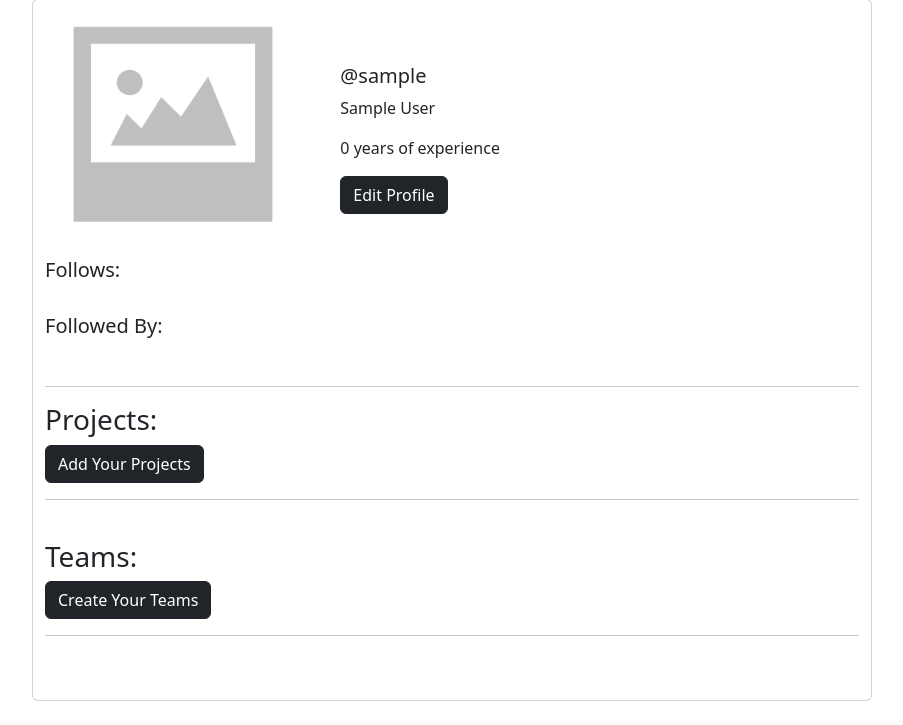
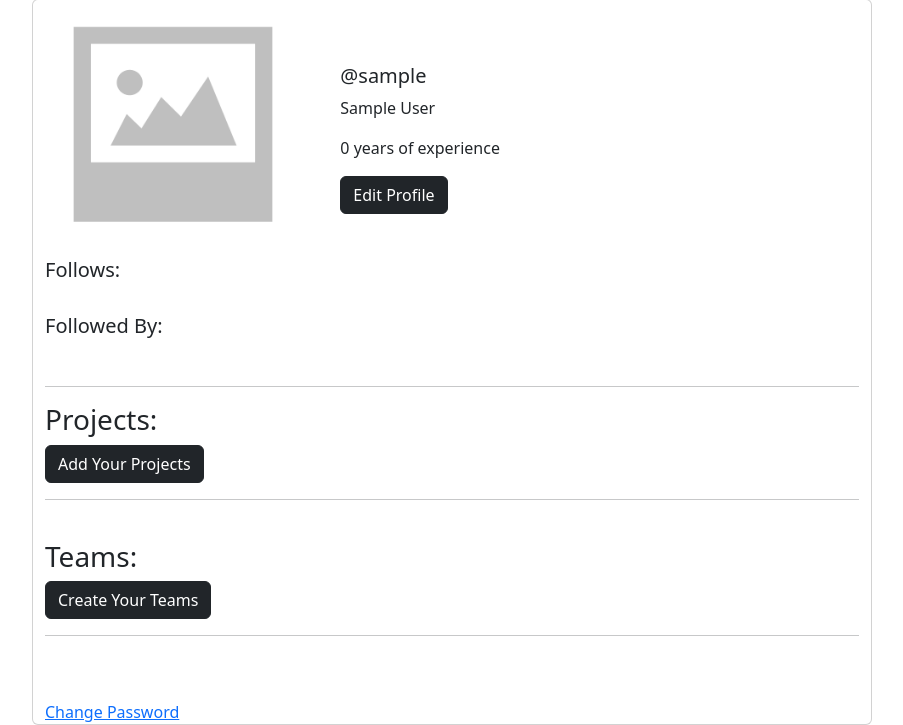
Before and after one commit to rakhovetski/comterest, a Django app: page /account/1/ in a window 1280 px wide. Shown: the part 81-806 px from the top of the page, without its empty margins (188-1091 px from the left). Before the commit the page ends 782 px from the top, so only its background shows below. Run offline with Django 3.2, Linux system fonts and the light colour scheme; the visitor is signed in with stand-in values (Sample User, id 1); data comes from the database, SQL or seed files in the repository; data that the repository does not hold is empty.

Commit message:
Add password change and reset

```diff
--- a/service/account/templates/account/login/login.html
+++ b/service/account/templates/account/login/login.html
@@ -32,6 +32,9 @@
         <p>If You Don't Have An Account
             You can <a href="{% url 'account:register' %}">Sign up</a>
         </p>
+        <div>
+            <a href="{% url 'account:password_reset' %}">Reset Password</a>
+        </div>
     </div>
 
 {% endblock %}
--- a/service/account/templates/account/profile/profile.html
+++ b/service/account/templates/account/profile/profile.html
@@ -149,7 +149,7 @@
 
 
     {% if request.user.id == profile.user.id %}
-
+        <a href="{% url 'account:password_change' %}">Change Password</a>
     {% endif %}
       </div>
     </div>
--- a/service/account/urls.py
+++ b/service/account/urls.py
@@ -1,6 +1,8 @@
 from django.urls import path, include
 from account.views import register_user, edit_user, user_login, show_profile, user_logout, add_project, \
     PortfolioProjectDetailView, edit_project, delete_project
+from django.contrib.auth import views as auth_views
+from django.urls import reverse_lazy
 
 app_name = 'account'
 
@@ -16,5 +18,24 @@ urlpatterns = [
     path('edit_project/<int:pk>/', edit_project, name='edit_project'),
     path('delete_project/<int:pk>/', delete_project, name='delete_project'),
 
+    path('password_change/done/',
+         auth_views.PasswordChangeDoneView.as_view(template_name='account/password_change/password_change_done.html'),
+         name='password_change_done'),
+    path('password_change/',
+         auth_views.PasswordChangeView.as_view(template_name='account/password_change/password_change.html',
+                                               success_url=reverse_lazy('account:password_change_done')),
+         name='password_change'),
+    path('password_reset/done/',
+         auth_views.PasswordResetCompleteView.as_view(template_name='account/password_change/password_reset_done.html'),
+         name='password_reset_done'),
+    path('reset/<uidb64>/<token>/', auth_views.PasswordResetConfirmView.as_view(), name='password_reset_confirm'),
+    path('password_reset/',
+         auth_views.PasswordResetView.as_view(success_url=reverse_lazy('account:password_reset_done')),
+         name='password_reset'),
+    path('reset/done/',
+         auth_views.PasswordResetCompleteView.as_view(
+             template_name='account/password_change/password_reset_complete.html'),
+         name='password_reset_complete'),
+
     path('team/', include('team.urls', namespace='team')),
 ]
```
Also changed, not shown: service/account/templates/account/password_change/password_change.html (added, +22 -0 lines), service/account/templates/account/password_change/password_change_done.html (added, +8 -0 lines), service/account/templates/account/password_change/password_reset_complete.html (added, +8 -0 lines), service/account/templates/account/password_change/password_reset_done.html (added, +8 -0 lines), service/account/templates/account/password_change/password_reset_email.html (added, +10 -0 lines), service/account/templates/account/password_change/password_reset_form.html (added, +13 -0 lines), service/service/settings.py (+5 -4 lines).
